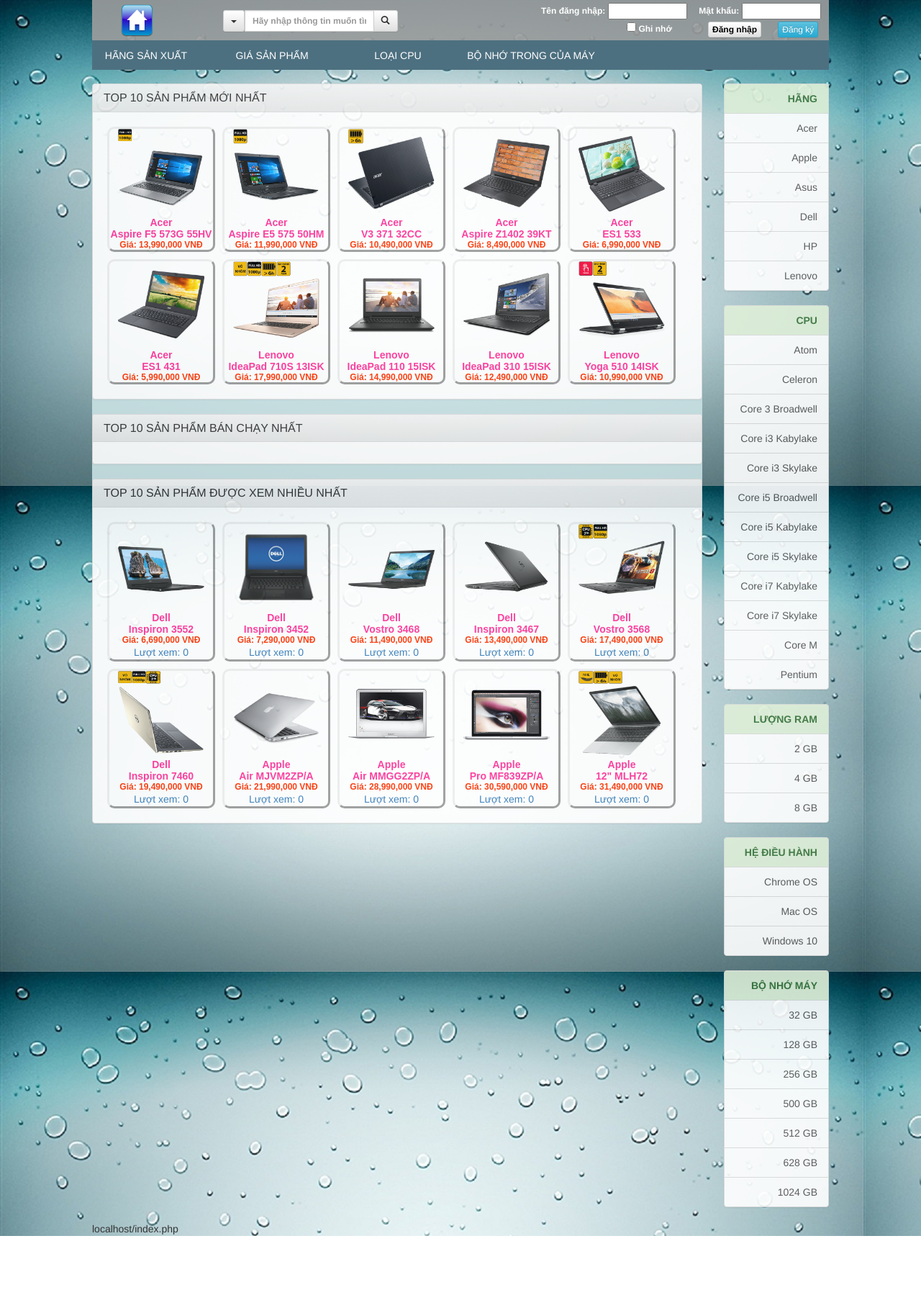
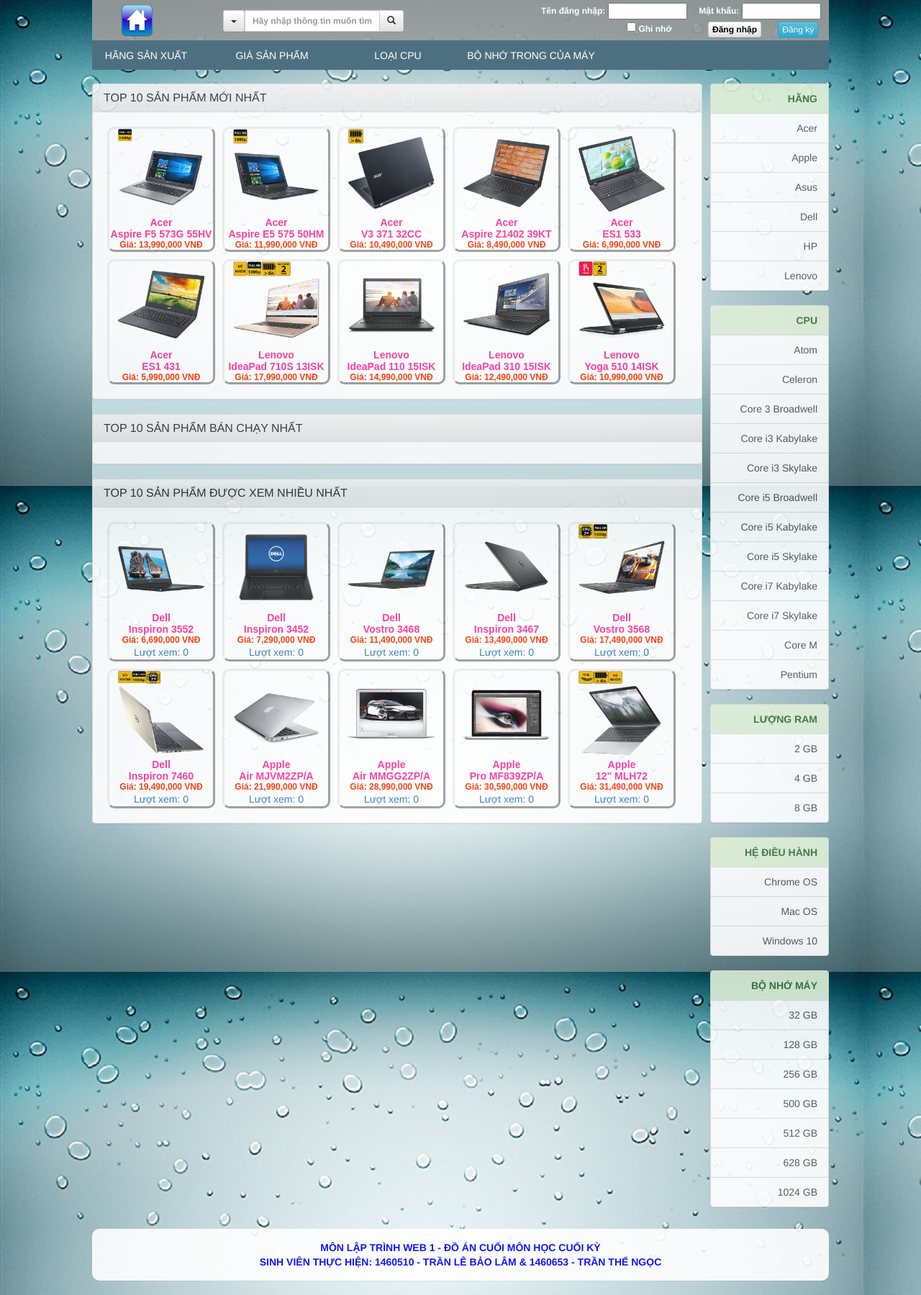
Before and after one commit to ttngoc653/WebsiteSellLaptopPHP, a PHP site: page /index.php in a window 1280 px wide. Shown: the whole page at 72% size. Before the commit the page ends 1717 px from the top, so only its background shows below. Run offline with PHP 8.4, Linux system fonts and the light colour scheme; data comes from the database, SQL or seed files in the repository; data that the repository does not hold is empty; grey boxes are pictures that could not be loaded.

Commit message:
thêm nội dung ở chân trang

```diff
--- a/Source/_chanWeb.php
+++ b/Source/_chanWeb.php
@@ -1,6 +1,10 @@
-<div>
+<div class="panel" style="width: 1024px;margin-top: 10px;border-radius: 10px;opacity: 0.9;text-align: center;color: blue;font-weight: bold;">
+<div class="panel-body">
 	<?php
-		echo $_SERVER["SERVER_NAME"].$_SERVER["REQUEST_URI"];
+		$_SERVER["SERVER_NAME"].$_SERVER["REQUEST_URI"];
 		if(isset($role)) echo "<a href=\"".$_SERVER["REQUEST_URI"]."&gio="."\"><button style=\"height: 20px; background-color: #E6E6E6;color: blue;border-radius: 5px;\">Thêm vào giỏ</button></a>";
 	?>
+	MÔN LẬP TRÌNH WEB 1 - ĐỒ ÁN CUỐI MÔN HỌC CUỐI KỲ<br/>
+	SINH VIÊN THỰC HIỆN: 1460510 - TRẦN LÊ BẢO LÂM & 1460653 - TRẦN THẾ NGỌC
 </div>
+</div>
--- a/Source/_timTheoDieuKien.php
+++ b/Source/_timTheoDieuKien.php
@@ -1,5 +1,5 @@
 <form action="" method="get" accept-charset="utf-8">
-		  <div class="input-group input-group-sm col-xs-3">
+		  <div class="input-group input-group-sm" style="width: 251px;">
       <input type="hidden" name="act" value="timkiem">
      		<div class="input-group-btn">
         		<button type="button" class="btn btn-default dropdown-toggle" data-toggle="dropdown" aria-haspopup="true" aria-expanded="false"><span class="caret"></span></button>
--- a/Source/index.php
+++ b/Source/index.php
@@ -25,7 +25,7 @@
 ?>
   <br/>
   <div class="row">
-    <div class="col-lg-10">
+    <div style="width: 848px;float: left;margin-left: 15px;">
     <?php
       if (isset($_GET["act"])) {
         switch ($_GET["act"]) {
@@ -76,7 +76,7 @@
       }
       ?>
     </div>
-    <div class="col-lg-2 text-right">
+    <div class="text-right" style="float: right;width: 165px;margin-right: 15px;">
       <?php include_once "./_phaiWeb.php"; ?>
     </div>
   </div>
```
